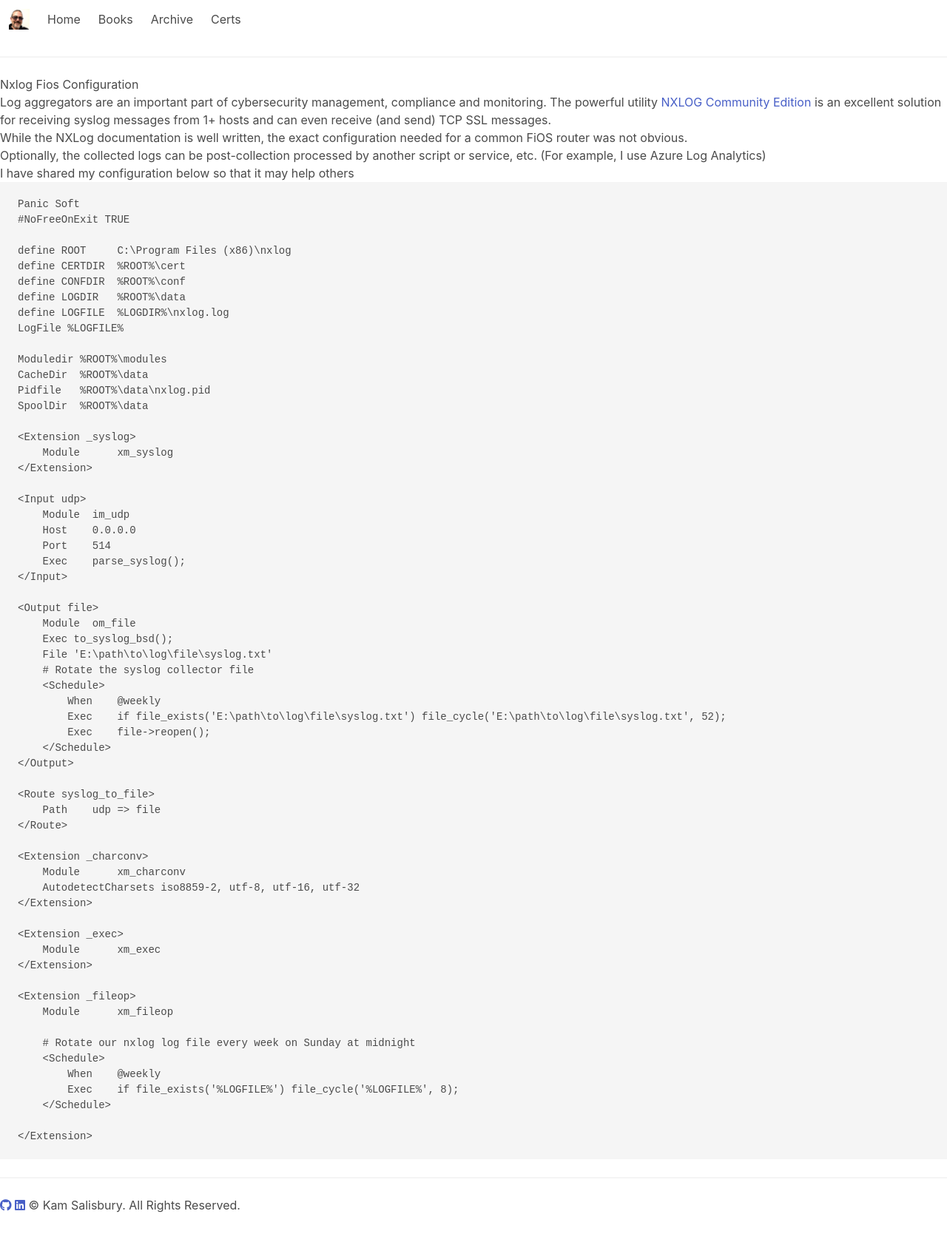
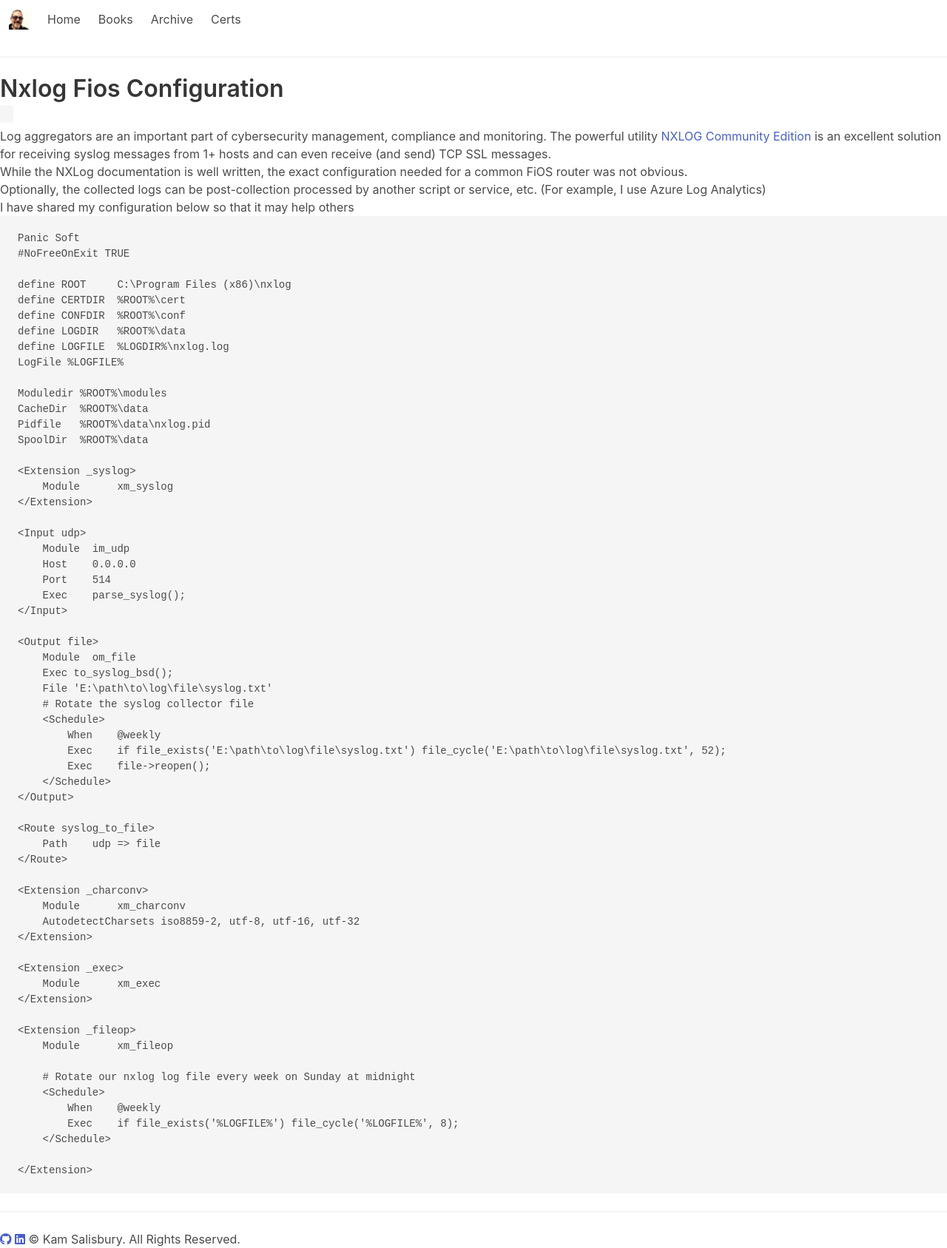
Before and after one commit to kamsalisbury/kamsalisbury.github.io, a Jekyll site: the page built from _posts/2018-04-04-NXLog-FiOS-Configuration.md, in a window 1280 px wide. Shown: the whole page at 74% size. Built offline with Jekyll 4.4.1, drawn with Linux system fonts in a browser that asks for light colours; nearby versions of some CDN libraries; before the commit the page ends 1641 px from its top, so only the background shows below that.

Commit message:
Add styling

```diff
--- a/_layouts/post.html
+++ b/_layouts/post.html
@@ -1,9 +1,16 @@
 ---
 layout: default
 ---
-<h1>{{ page.title }}{{ page.shortUrl }}</h1>
+<div class="title is-3">
+    {{ page.title }}
+</div>
+<div class="subtitle is-5">
+    {{ page.shortUrl }}
+    {{ page.description }}
+</div>
+<span class="tag">
+    {{ page.categories }}
+  </span>
 <div class='separator'></div>
 
 {{ content }}
-
-{% if site.disqus-id %} {% include comments.html %} {% endif %}
```
